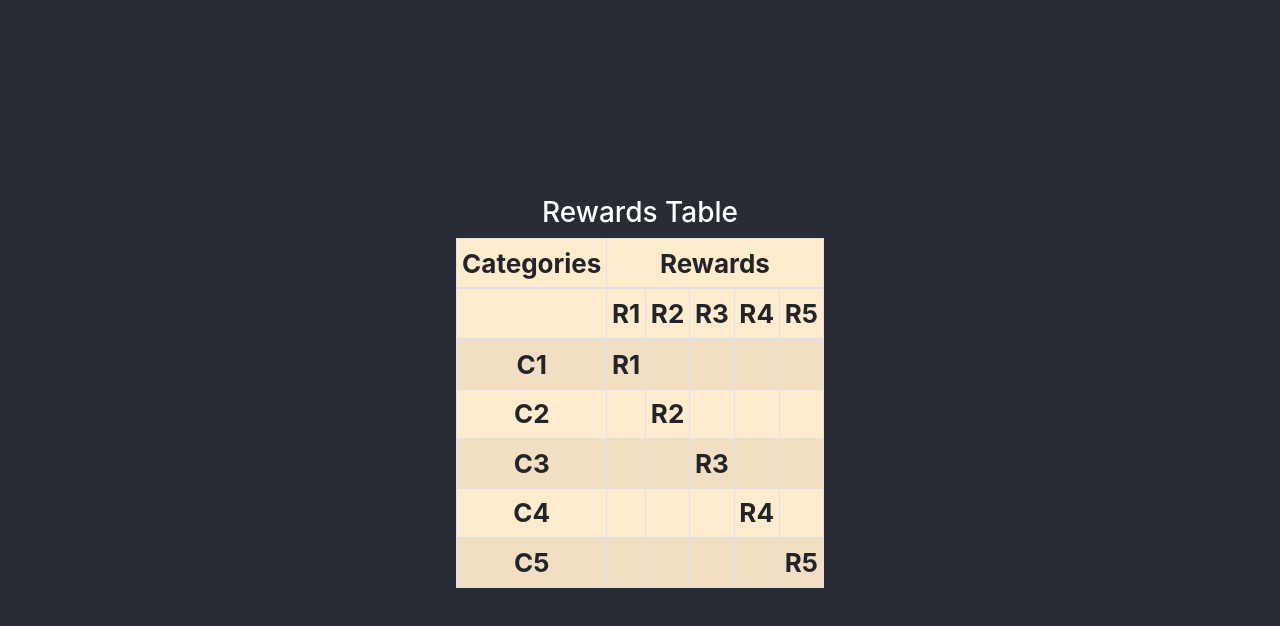
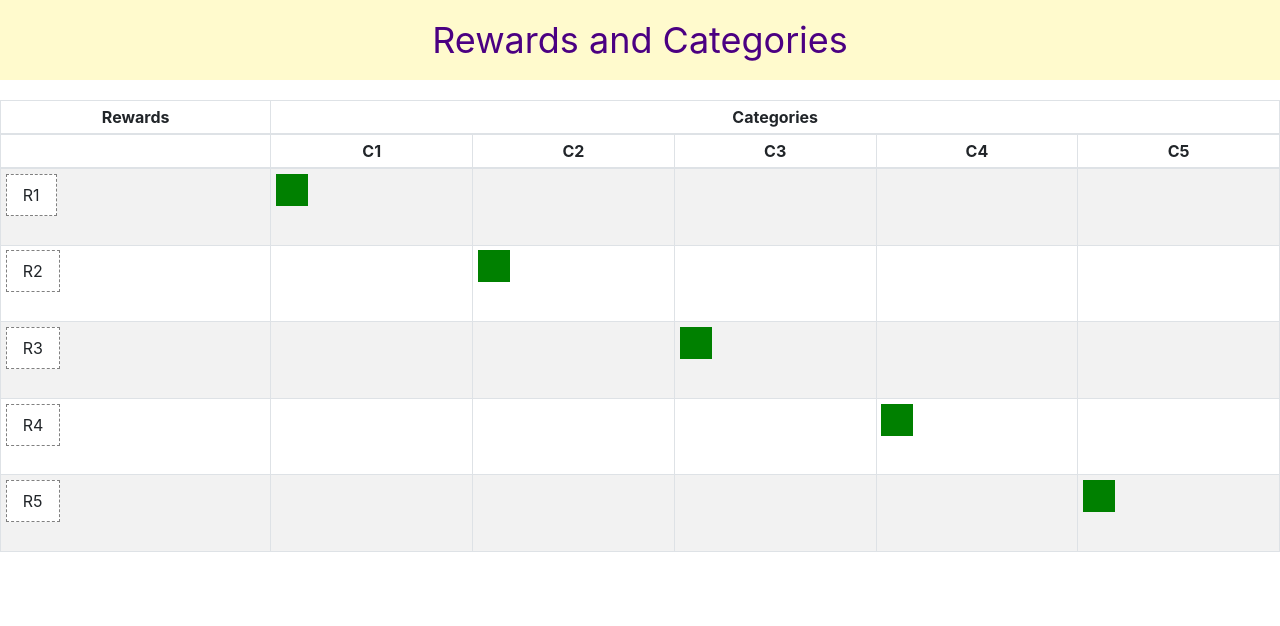
Before and after one commit to vidya/reward-board, a React (Create React App) app: page / in a window 1280 px wide. Shown: the top 626 px of the page. Built offline with nearby package versions, Linux system fonts and the light colour scheme.

Commit message:
First version of drag and drop.

```diff
--- a/package.json
+++ b/package.json
@@ -9,6 +9,8 @@
     "bootstrap": "^4.5.0",
     "node-sass": "^4.14.1",
     "react": "^16.13.1",
+    "react-dnd": "^11.1.3",
+    "react-dnd-html5-backend": "^11.1.3",
     "react-dom": "^16.13.1",
     "react-scripts": "3.4.1",
     "reactstrap": "^8.4.1"
--- a/src/App.css
+++ b/src/App.css
@@ -14,14 +14,15 @@
 }
 
 .App-header {
-  background-color: #282c34;
-  min-height: 100vh;
+  background-color: lemonchiffon;
+  min-height: 10vh;
   display: flex;
   flex-direction: column;
   align-items: center;
   justify-content: center;
-  font-size: calc(10px + 2vmin);
-  color: white;
+  font-size: calc(20px + 2vmin);
+  color: indigo;
+  margin-bottom: 20px;
 }
 
 .App-link {
--- a/src/App.js
+++ b/src/App.js
@@ -2,15 +2,21 @@ import React from 'react';
 import './App.css';
 // import {RewardsTable} from '../src/Components/RewardsTable/'
 import RewardsTable from "./components/RewardsTable/"
-
+import Container from "./components/RewardsTable/Container"
+import { DndProvider } from 'react-dnd'
+import { HTML5Backend } from 'react-dnd-html5-backend'
 
 
 function App() {
   return (
     <div className="App">
       <header className="App-header">
-          <RewardsTable />
+          Rewards and Categories
       </header>
+        <DndProvider backend={HTML5Backend}>
+            <RewardsTable />
+        </DndProvider>
+
     </div>
   );
 }
--- /dev/null
+++ b/src/components/RewardsTable/ItemTypes.js
@@ -0,0 +1,3 @@
+export const ItemTypes = {
+    Reward: 'reward',
+}
--- /dev/null
+++ b/src/components/RewardsTable/Reward.jsx
@@ -0,0 +1,32 @@
+import React from 'react'
+import { useDrag } from 'react-dnd'
+import { ItemTypes } from './ItemTypes'
+const style = {
+    border: '1px dashed gray',
+    backgroundColor: 'white',
+    padding: '0.5rem 1rem',
+    marginRight: '1.5rem',
+    marginBottom: '1.5rem',
+    cursor: 'move',
+    float: 'left',
+}
+export const Reward = ({ name }) => {
+    const [{ isDragging }, drag] = useDrag({
+        item: { name, type: ItemTypes.Reward },
+        end: (item, monitor) => {
+            const dropResult = monitor.getDropResult()
+            if (item && dropResult) {
+                alert(`You dropped ${item.name} into ${dropResult.name}!`)
+            }
+        },
+        collect: (monitor) => ({
+            isDragging: monitor.isDragging(),
+        }),
+    })
+    const opacity = isDragging ? 0.4 : 1
+    return (
+        <div ref={drag} style={{ ...style, opacity }}>
+            {name}
+        </div>
+    )
+}
--- /dev/null
+++ b/src/components/RewardsTable/TableCell.jsx
@@ -0,0 +1,66 @@
+import React from 'react'
+import { useDrop } from 'react-dnd'
+import { ItemTypes } from './ItemTypes'
+import { Reward } from "./Reward";
+
+const style = {
+    // height: '4rem',
+    // width: '4rem',
+    // height: '12rem',
+    // width: '12rem',
+    marginRight: '1.5rem',
+    marginBottom: '1.5rem',
+    color: 'lightgreen',
+    padding: '1rem',
+    textAlign: 'center',
+    fontSize: '1rem',
+    lineHeight: 'normal',
+    float: 'left',
+}
+
+export const TableCell = (props) => {
+    const myDropTarget = (props) => {
+        alert(`dropItem: ${props.name}`)
+        return <div ref={drop}>{props.name}</div>
+    }
+    const [{ canDrop, isOver, dropResult, dropItem }, drop] = useDrop({
+        accept: ItemTypes.Reward,
+        drop: () => (
+            { name: myDropTarget(dropItem) }
+            ),
+        collect: (monitor) => ({
+            isOver: monitor.isOver(),
+            canDrop: monitor.canDrop(),
+            dropResult: monitor.getDropResult(),
+            dropItem: monitor.getItem()
+        }),
+    })
+    const isActive = canDrop && isOver
+    // let backgroundColor = '#222'
+    let backgroundColor = 'green'
+    if (isActive) {
+        backgroundColor = 'darkgreen'
+        console.log(`(category, reward): (${props.name}, ${dropItem.name})`)
+        alert(`(category, reward): (${props.name}, ${dropItem.name})`)
+
+    } else if (canDrop) {
+        backgroundColor = 'darkkhaki'
+    }
+
+    if (dropItem) {
+        return (
+            <div ref={drop} style={{ ...style, backgroundColor }}>
+                { props.name}
+                <Reward name={dropItem.name} />
+            </div>
+        )
+    }
+    else {
+        return (
+            <div ref={drop} style={{ ...style, backgroundColor }}>
+                {/*{isActive ? 'Drop' : 'Drag'}*/}
+                {''}
+            </div>
+        )
+    }
+}
--- a/src/components/RewardsTable/index.js
+++ b/src/components/RewardsTable/index.js
@@ -1,7 +1,9 @@
 import React, { useState } from 'react';
 import './style.scss';
 import { Table } from 'reactstrap';
-
+import { Reward } from './Reward'
+// import { Dustbin } from './Dustbin'
+import { TableCell } from './TableCell'
 
 const _ = require("lodash")
 
@@ -10,63 +12,61 @@ export  default function RewardsTable(props) {
 
     return (
         <div>
-            <h3>Rewards Table</h3>
-
-            <Table striped bordered hover size="sm"  id={'rewardsTable'}>
+            <Table bordered  striped size="sm" id={'rewardsTable'}>
                 <thead>
                 <tr>
-                    <th>Categories</th>
-                    <th colSpan={5}>Rewards</th>
+                    <th>Rewards</th>
+                    <th colSpan={5}>Categories</th>
                 </tr>
                 <tr>
                     <th></th>
-                    <th>R1</th>
-                    <th>R2</th>
-                    <th>R3</th>
-                    <th>R4</th>
-                    <th>R5</th>
+                    <th>C1</th>
+                    <th>C2</th>
+                    <th>C3</th>
+                    <th>C4</th>
+                    <th>C5</th>
                 </tr>
                 </thead>
                 <tbody>
                 <tr>
-                    <th scope="row">C1</th>
-                    <th>R1</th>
-                    <th></th>
-                    <th></th>
-                    <th></th>
-                    <th></th>
+                    <td scope="row"><Reward name={'R1'} /></td>
+                    <td><TableCell name={'C1'}/></td>
+                    <td></td>
+                    <td></td>
+                    <td></td>
+                    <td></td>
                 </tr>
                 <tr>
-                    <th scope="row">C2</th>
-                    <th></th>
-                    <th>R2</th>
-                    <th></th>
-                    <th></th>
-                    <th></th>
+                    <td scope="row"><Reward name={'R2'} /></td>
+                    <td></td>
+                    <td><TableCell name={'C2'} /></td>
+                    <td></td>
+                    <td></td>
+                    <td></td>
                 </tr>
                 <tr>
-                    <th scope="row">C3</th>
-                    <th></th>
-                    <th></th>
-                    <th>R3</th>
-                    <th></th>
-                    <th></th>
+                    <td scope="row"><Reward name={'R3'} /></td>
+                    <td></td>
+                    <td></td>
+                    <td><TableCell name={'C3'} /></td>
+                    <td></td>
+                    <td></td>
                 </tr>
                 <tr>
-                    <th scope="row">C4</th>
-                    <th></th>
-                    <th></th>
-                    <th></th>
-                    <th>R4</th>
-                    <th></th>
+                    <td scope="row"><Reward name={'R4'} /></td>
+                    <td></td>
+                    <td></td>
+                    <td></td>
+                    <td><TableCell name={'C4'} /></td>
+                    <td></td>
                 </tr>
                 <tr>
-                    <th scope="row">C5</th>
-                    <th></th>
-                    <th></th>
-                    <th></th>
-                    <th></th>
-                    <th>R5</th>
+                    <td scope="row"><Reward name={'R5'} /></td>
+                    <td></td>
+                    <td></td>
+                    <td></td>
+                    <td></td>
+                    <td><TableCell name={'C5'} /></td>
                 </tr>
                 </tbody>
             </Table>
--- a/src/components/RewardsTable/style.scss
+++ b/src/components/RewardsTable/style.scss
@@ -1,83 +1,9 @@
-
-div.equation {
-  border: 1px solid blue;
-  padding: 4px;
-  margin: 8px;
-  width:220px;
-  text-align: center;
-}
-
-//div.equation.unsolved canvas {
-//.konvajs-content
-//canvas {
-//  height: 40px;
-//  border: 1px solid red;
-//  background-color: blanchedalmond;
-//}
 
 table#rewardsTable {
-  background-color: blanchedalmond;
-}
-//.digitLayer {
-//  border: 2px solid blue;
-//  background-color: blanchedalmond;
-//  //margin: 20px;
-//  width: 100px;
-//  height: 30px;
-//  .digitText {
-//    border: 1px solid red;
-//    background-color: blanchedalmond;
-//    height: 20px;
-//    width: 20px;
-//  }
-//}
-
-//ul.choiceNumList {
-//  flex: 1;
-//
-//  display: flex;
-//  flex-direction: row;
-//
-//  flex-wrap: wrap;
-//  justify-self: center;
-//  justify-content: center;
-//
-//  padding: 10px;
-//
-//  list-style-type:none;
-//  margin-bottom:  0px;
-//
-//  li.choiceNumItem {
-//    flex: 1;
-//
-//    margin: 2px;
-//    border: 1px solid blue;
-//    border-radius: 5px;
-//
-//    padding: 3px;
-//
-//    text-align: center;
-//  }
-//
-//  li.num:nth-child(3n) {
-//    background: lightcyan;
-//  }
-//
-//  li:hover {
-//    border-style: dashed;
-//  }
-//}
-
-div.solution {
-  border: 1px solid green;
-  div.solutionInnerBox {
-    margin: 8px;
-  }
-  span.solutionTarget {
-    border: 2px solid blue;
-    background-color: lightgreen;
-    padding: 2px;
-    margin-top: 4px;
-    font-size: 1.4em;
+  //background-color: blanchedalmond;
+  th {
+    //border: 1px solid green;
+    margin: 4px;
+    padding: 4px;
   }
 }
```
Also changed, not shown: 1 other file (tests, documents, lock files or other folders).
